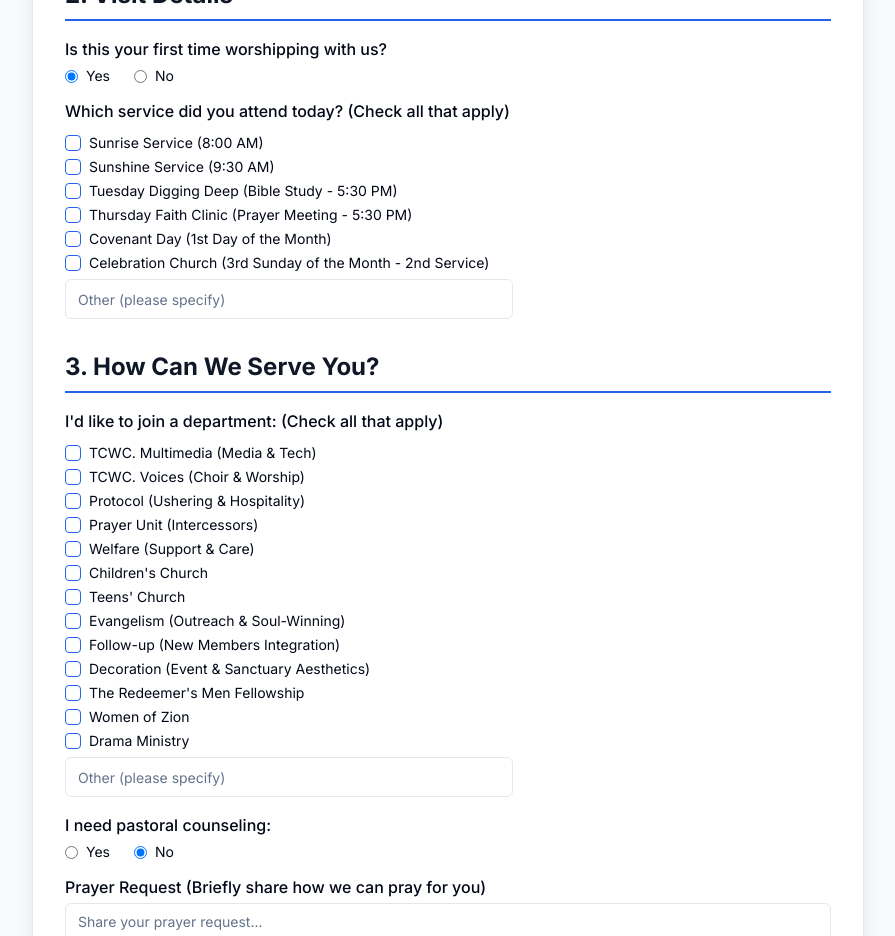
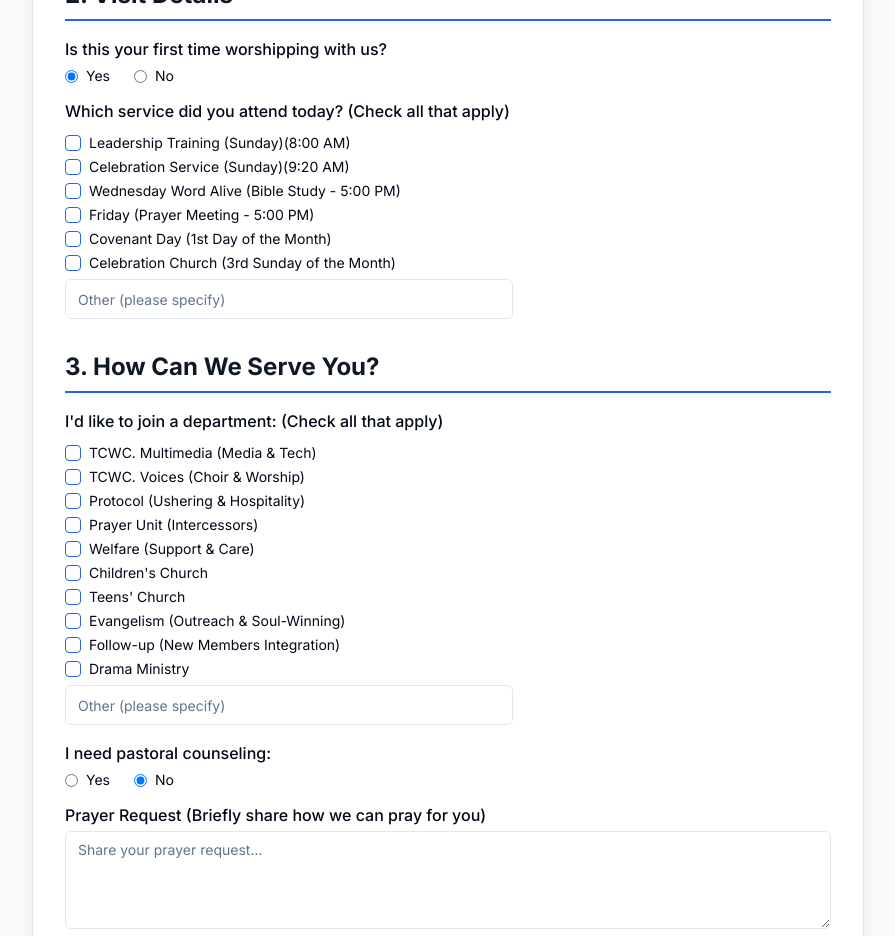
Before and after one commit to stanloky450/WOGNEW, a Next.js app: page /first-timer in a window 1280 px wide. Shown: the part 780-1716 px from the top of the page, without its empty margins (192-1087 px from the left). Built offline with nearby package versions, Linux system fonts and the light colour scheme.

Commit message:
adjsument

```diff
--- a/app/first-timer/page.tsx
+++ b/app/first-timer/page.tsx
@@ -34,12 +34,12 @@ const firstTimerSchema = z.object({
 type FirstTimerForm = z.infer<typeof firstTimerSchema>
 
 const services = [
-  "Sunrise Service (8:00 AM)",
-  "Sunshine Service (9:30 AM)",
-  "Tuesday Digging Deep (Bible Study - 5:30 PM)",
-  "Thursday Faith Clinic (Prayer Meeting - 5:30 PM)",
+  "Leadership Training (Sunday)(8:00 AM)",
+  "Celebration Service (Sunday)(9:20 AM)",
+  "Wednesday Word Alive (Bible Study - 5:00 PM)",
+  "Friday (Prayer Meeting - 5:00 PM)",
   "Covenant Day (1st Day of the Month)",
-  "Celebration Church (3rd Sunday of the Month - 2nd Service)",
+  "Celebration Church (3rd Sunday of the Month)",
 ]
 
 const departments = [
@@ -52,9 +52,6 @@ const departments = [
   "Teens' Church",
   "Evangelism (Outreach & Soul-Winning)",
   "Follow-up (New Members Integration)",
-  "Decoration (Event & Sanctuary Aesthetics)",
-  "The Redeemer's Men Fellowship",
-  "Women of Zion",
   "Drama Ministry",
 ]
 
```
